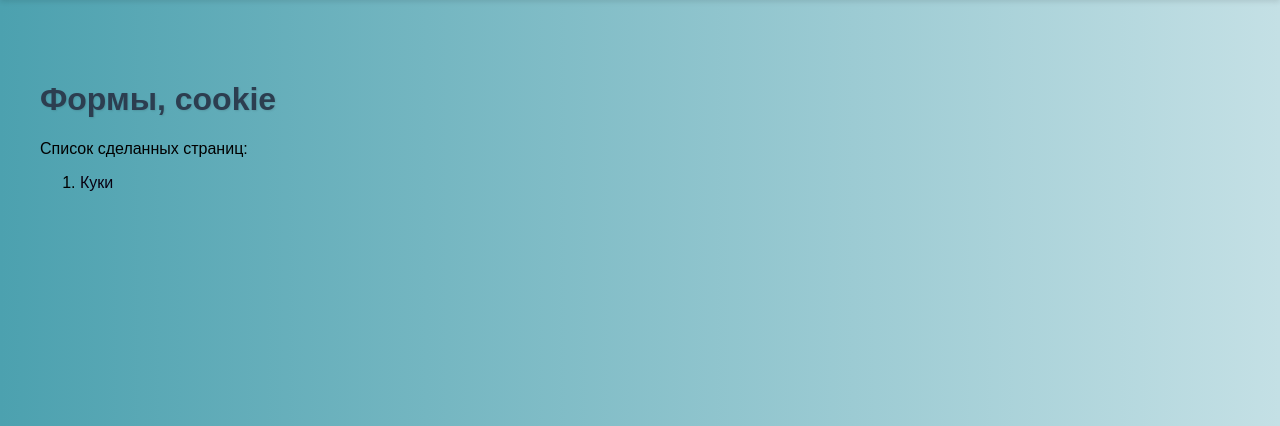
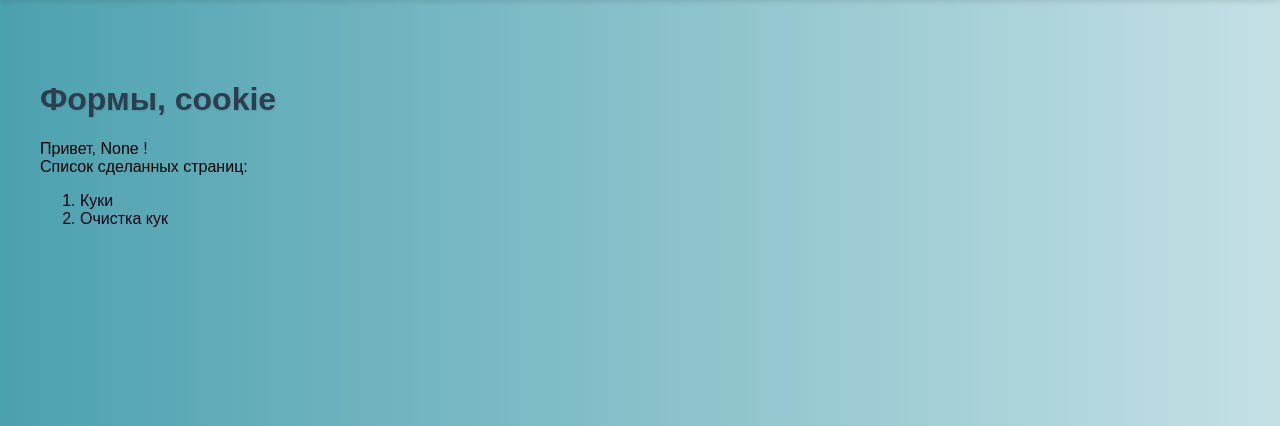
Before and after one commit to mariakhmeleva/web--programming-labs-2, a Flask app: page /lab3/ in a window 1280 px wide. Shown: the part 58-484 px from the top of the page. Run offline with Flask 3, Linux system fonts and the light colour scheme.

Commit message:
Кукис

```diff
--- a/templates/lab3/lab3.html
+++ b/templates/lab3/lab3.html
@@ -4,11 +4,18 @@
 
 {% block main %}
     <h1>Формы, cookie</h1>
+    <div>
+        Привет, <span style = "color: {{name_color}}"> {{name}} </span>!
+    </div>
     <div>Список сделанных страниц:</div>
     <ol>
         <li>
             <a href="/lab3/cookie"> Куки </a> <br>
         </li>
+
+        <li>
+            <a href="/lab3/del_cookie"> Очистка кук </a> <br>
+        </li>
     </ol>
 
 {% endblock %}
```
